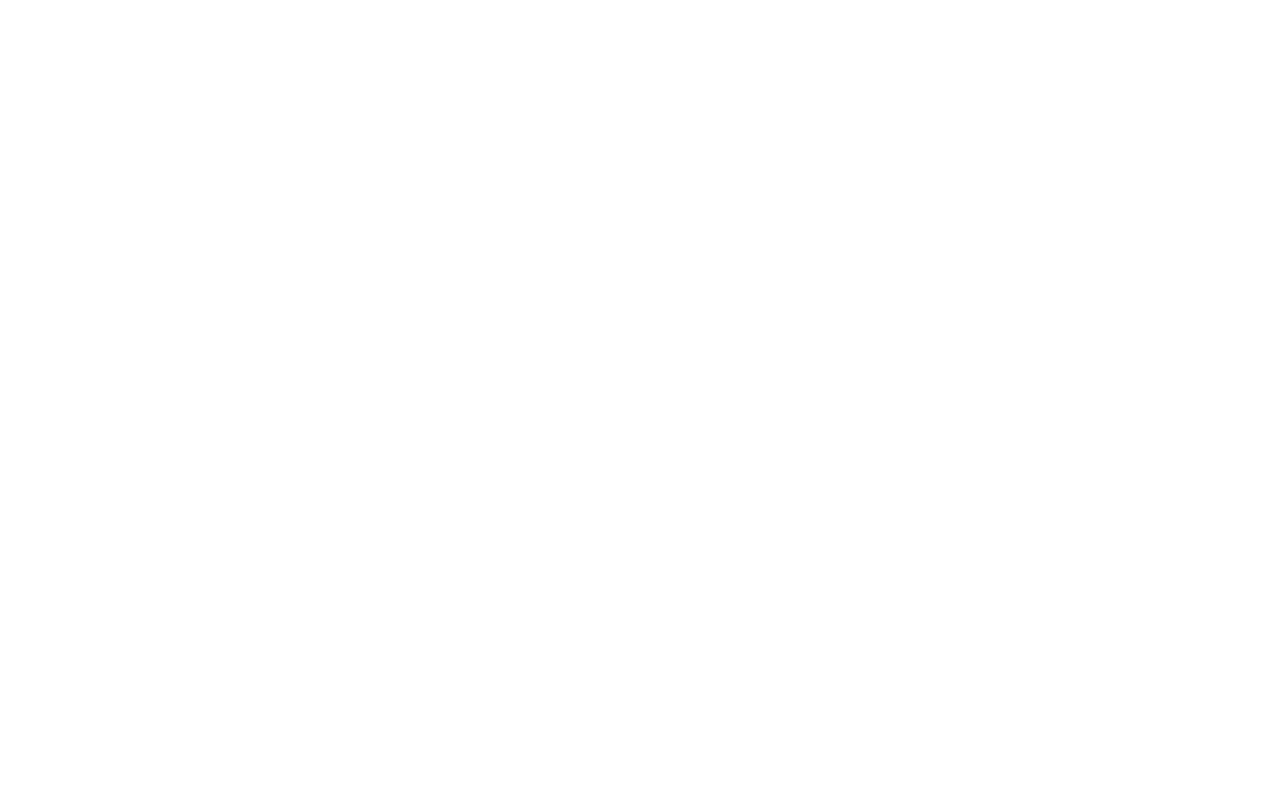
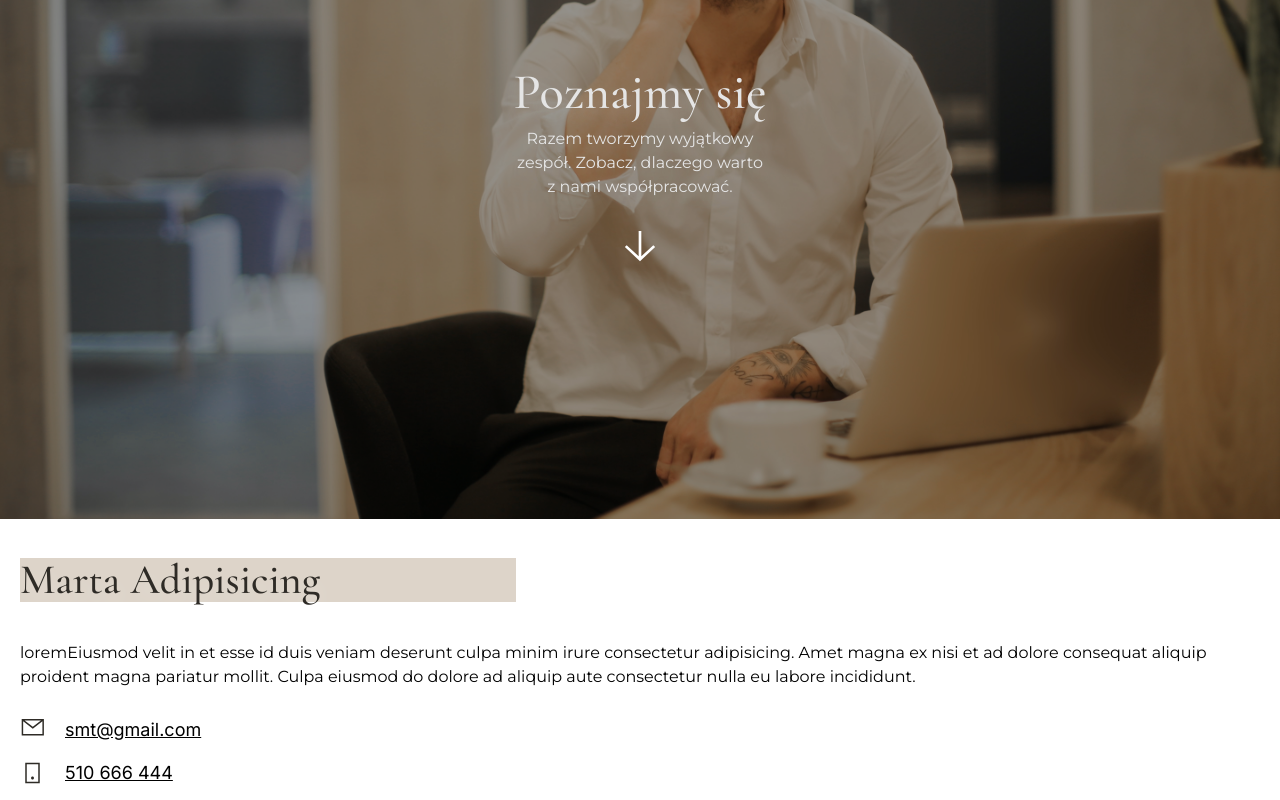
Before and after one commit to wilku1211/interior-finish, a React (Create React App) app: page /team in a window 1280 px wide. Shown: the part 320-1120 px from the top of the page. Before the commit the page ends 800 px from the top, so only its background shows below. Built offline with nearby package versions, Linux system fonts and the light colour scheme.

Commit message:
Services team  improved

```diff
--- a/src/assets/image/svg/Arrow.js
+++ b/src/assets/image/svg/Arrow.js
@@ -1,17 +1,17 @@
-const Arrow = () => {
+const Arrow = ({ fill = "none" }) => {
   return (
     <svg
       width="18"
       height="18"
       viewBox="0 0 18 18"
-      fill="none"
+      fill={fill}
       xmlns="http://www.w3.org/2000/svg"
     >
       <path
         fill-rule="evenodd"
         clip-rule="evenodd"
         d="M17.5132 9.04715L9.00023 17.028L0.48727 9.04715L1.51318 7.95285L8.25023 14.2688V0L9.75023 0V14.2688L16.4873 7.95285L17.5132 9.04715Z"
-        fill="#2E2B26"
+        fill={fill}
       />
     </svg>
   );
--- /dev/null
+++ b/src/assets/image/svg/Mail.js
@@ -0,0 +1,20 @@
+const Mail = () => {
+  return (
+    <svg
+      width="23"
+      height="17"
+      viewBox="0 0 23 17"
+      fill="none"
+      xmlns="http://www.w3.org/2000/svg"
+    >
+      <path
+        fill-rule="evenodd"
+        clip-rule="evenodd"
+        d="M0.6875 0.106995H22.8914V16.3899H0.6875V0.106995ZM3.62031 1.58726L11.7895 7.81139L19.9586 1.58726H3.62031ZM21.4112 2.34151L11.7895 9.67234L2.16776 2.34151V14.9096H21.4112V2.34151Z"
+        fill="#2E2B26"
+      />
+    </svg>
+  );
+};
+
+export default Mail;
--- a/src/assets/styles/global.module.scss
+++ b/src/assets/styles/global.module.scss
@@ -53,8 +53,8 @@
   text-shadow: 1.69145px 8.45725px 16.9145px rgba(255, 255, 255, 0.28);
 }
 h1 {
-  font-size: 53px;
-  line-height: 49px;
+  font-size: 50px;
+  line-height: 46px;
 }
 h2 {
   font-size: 42px;
--- /dev/null
+++ b/src/components/team/Hero.js
@@ -0,0 +1,27 @@
+import React from "react";
+import HeroImage from "../../assets/image/team/hero.jpg";
+import classes from "./Hero.module.scss";
+import Arrow from "../../assets/image/svg/Arrow";
+
+const Hero = () => {
+  return (
+    <section className={classes.wrapper}>
+      <div className={classes.content}>
+        <div>
+          <h1>Poznajmy się</h1>
+          <p>
+            Razem tworzymy wyjątkowy zespół. Zobacz, dlaczego warto z nami
+            współpracować.
+          </p>
+          <Arrow fill="white" />
+        </div>
+      </div>
+
+      <div className={classes["img-wrapper"]}>
+        <img src={HeroImage} alt="HeroImage" />
+      </div>
+    </section>
+  );
+};
+
+export default Hero;
--- /dev/null
+++ b/src/components/team/Hero.module.scss
@@ -0,0 +1,52 @@
+@import "../../assets/styles/theme.module.scss";
+.wrapper {
+  margin-right: 0;
+  margin-left: 0;
+  height: 100vh;
+  position: relative;
+}
+.content {
+  position: absolute;
+  z-index: 1;
+  width: 100%;
+  height: 100%;
+  background: #{"hsl(0deg 0% 0% / 42%)"};
+  display: flex;
+  justify-content: end;
+  align-items: center;
+  flex-direction: column;
+  > div {
+    width: 254px;
+    margin-bottom: 20%;
+    display: flex;
+    flex-direction: column;
+    align-items: center;
+  }
+  h1,
+  p {
+    color: $color-white;
+    text-align: center;
+  }
+  h1 {
+    margin: 0;
+  }
+  p {
+    margin-top: 12px;
+    margin-bottom: 32px;
+  }
+  svg {
+    width: 32px;
+    height: 32px;
+  }
+}
+.img-wrapper {
+  z-index: -1;
+  height: 100%;
+  width: 100%;
+  overflow: hidden;
+  img {
+    width: 100%;
+    height: 100%;
+    object-fit: cover;
+  }
+}
--- /dev/null
+++ b/src/components/team/Items.js
@@ -0,0 +1,137 @@
+import React from "react";
+import Heading from "./../UI/Heading/Heading";
+import classes from "./Items.module.scss";
+import Tel from "../../assets/image/svg/Tel";
+import Mail from "../../assets/image/svg/Mail";
+import Team1 from "../../assets/image/team/team-1.jpg";
+const Items = () => {
+  return (
+    <section>
+      <ul className={classes.items}>
+        <li className={classes.item}>
+          <Heading title="Marta Adipisicing" isDecorated isFullHeight />
+          <p>
+            loremEiusmod velit in et esse id duis veniam deserunt culpa minim
+            irure consectetur adipisicing. Amet magna ex nisi et ad dolore
+            consequat aliquip proident magna pariatur mollit. Culpa eiusmod do
+            dolore ad aliquip aute consectetur nulla eu labore incididunt.
+          </p>
+          <div className={classes.contact}>
+            <div>
+              <Mail /> <span>smt@gmail.com</span>
+            </div>
+            <div>
+              <Tel /> <span>510 666 444</span>
+            </div>
+          </div>
+          <div className={classes["img-wrapper"]}>
+            <img src={Team1} alt="Team1" />
+          </div>
+        </li>
+        <li className={classes.item}>
+          <Heading title="Marta Adipisicing" isDecorated isFullHeight />
+          <p>
+            loremEiusmod velit in et esse id duis veniam deserunt culpa minim
+            irure consectetur adipisicing. Amet magna ex nisi et ad dolore
+            consequat aliquip proident magna pariatur mollit. Culpa eiusmod do
+            dolore ad aliquip aute consectetur nulla eu labore incididunt.
+          </p>
+          <div className={classes.contact}>
+            <div>
+              <Mail /> <span>smt@gmail.com</span>
+            </div>
+            <div>
+              <Tel /> <span>510 666 444</span>
+            </div>
+          </div>
+          <div className={classes["img-wrapper"]}>
+            <img src={Team1} alt="Team1" />
+          </div>
+        </li>
+        <li className={classes.item}>
+          <Heading title="Marta Adipisicing" isDecorated isFullHeight />
+          <p>
+            loremEiusmod velit in et esse id duis veniam deserunt culpa minim
+            irure consectetur adipisicing. Amet magna ex nisi et ad dolore
+            consequat aliquip proident magna pariatur mollit. Culpa eiusmod do
+            dolore ad aliquip aute consectetur nulla eu labore incididunt.
+          </p>
+          <div className={classes.contact}>
+            <div>
+              <Mail /> <span>smt@gmail.com</span>
+            </div>
+            <div>
+              <Tel /> <span>510 666 444</span>
+            </div>
+          </div>
+          <div className={classes["img-wrapper"]}>
+            <img src={Team1} alt="Team1" />
+          </div>
+        </li>
+        <li className={classes.item}>
+          <Heading title="Marta Adipisicing" isDecorated isFullHeight />
+          <p>
+            loremEiusmod velit in et esse id duis veniam deserunt culpa minim
+            irure consectetur adipisicing. Amet magna ex nisi et ad dolore
+            consequat aliquip proident magna pariatur mollit. Culpa eiusmod do
+            dolore ad aliquip aute consectetur nulla eu labore incididunt.
+          </p>
+          <div className={classes.contact}>
+            <div>
+              <Mail /> <span>smt@gmail.com</span>
+            </div>
+            <div>
+              <Tel /> <span>510 666 444</span>
+            </div>
+          </div>
+          <div className={classes["img-wrapper"]}>
+            <img src={Team1} alt="Team1" />
+          </div>
+        </li>
+        <li className={classes.item}>
+          <Heading title="Marta Adipisicing" isDecorated isFullHeight />
+          <p>
+            loremEiusmod velit in et esse id duis veniam deserunt culpa minim
+            irure consectetur adipisicing. Amet magna ex nisi et ad dolore
+            consequat aliquip proident magna pariatur mollit. Culpa eiusmod do
+            dolore ad aliquip aute consectetur nulla eu labore incididunt.
+          </p>
+          <div className={classes.contact}>
+            <div>
+              <Mail /> <span>smt@gmail.com</span>
+            </div>
+            <div>
+              <Tel /> <span>510 666 444</span>
+            </div>
+          </div>
+          <div className={classes["img-wrapper"]}>
+            <img src={Team1} alt="Team1" />
+          </div>
+        </li>
+        <li className={classes.item}>
+          <Heading title="Marta Adipisicing" isDecorated isFullHeight />
+          <p>
+            loremEiusmod velit in et esse id duis veniam deserunt culpa minim
+            irure consectetur adipisicing. Amet magna ex nisi et ad dolore
+            consequat aliquip proident magna pariatur mollit. Culpa eiusmod do
+            dolore ad aliquip aute consectetur nulla eu labore incididunt.
+          </p>
+          <div className={classes.contact}>
+            <div>
+              <Mail /> <span>smt@gmail.com</span>
+            </div>
+            <div>
+              <Tel /> <span>510 666 444</span>
+            </div>
+          </div>
+          <div className={classes["img-wrapper"]}>
+            <img src={Team1} alt="Team1" />
+          </div>
+        </li>
+      </ul>
+      ;
+    </section>
+  );
+};
+
+export default Items;
--- /dev/null
+++ b/src/components/team/Items.module.scss
@@ -0,0 +1,48 @@
+@import "../../assets/styles/theme.module.scss";
+.items {
+}
+
+.item {
+  margin-bottom: 120px;
+  :last-child {
+    margin-bottom: 0px;
+  }
+  h2 {
+    &::before {
+      width: 25%;
+    }
+  }
+  &:nth-child(odd) {
+    h2 {
+      &::before {
+        width: 40%;
+      }
+    }
+  }
+}
+.contact {
+  margin-top: 30px;
+  display: flex;
+  flex-direction: column;
+  > div {
+    font-family: $Third-font;
+    text-decoration: underline;
+    font-size: 18px;
+    display: flex;
+    justify-content: start;
+    margin-bottom: 22px;
+    svg {
+      align-items: center;
+      margin-right: 20px;
+      width: 25px;
+    }
+  }
+}
+
+.img-wrapper {
+  margin-top: 48px;
+  width: 100;
+  img {
+    width: 100%;
+  }
+}
--- a/src/pages/Team.js
+++ b/src/pages/Team.js
@@ -1,7 +1,14 @@
 import React from "react";
+import Hero from "../components/team/Hero";
+import Items from "../components/team/Items";
 
 const Team = () => {
-  return <>Team</>;
+  return (
+    <>
+      <Hero />
+      <Items />
+    </>
+  );
 };
 
 export default Team;
```
Also changed, not shown: src/assets/image/team/hero.jpg (added), src/assets/image/team/team-1.jpg (added).
